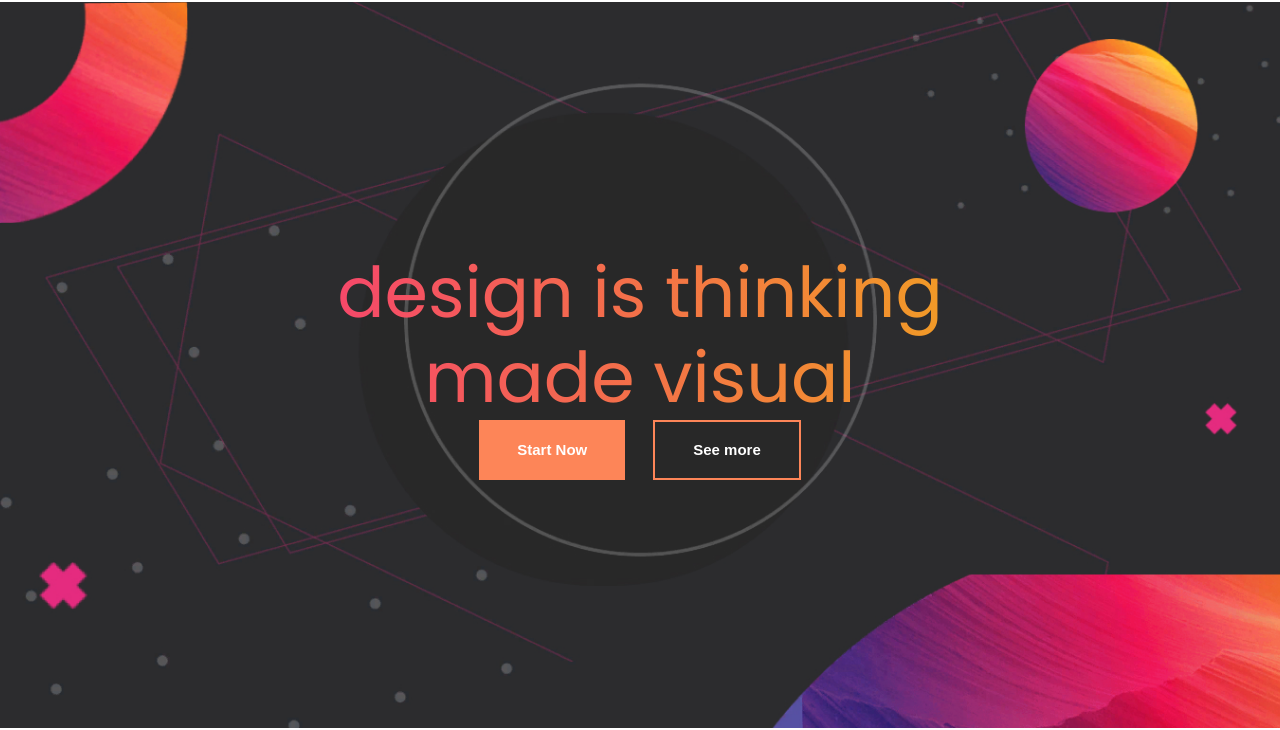
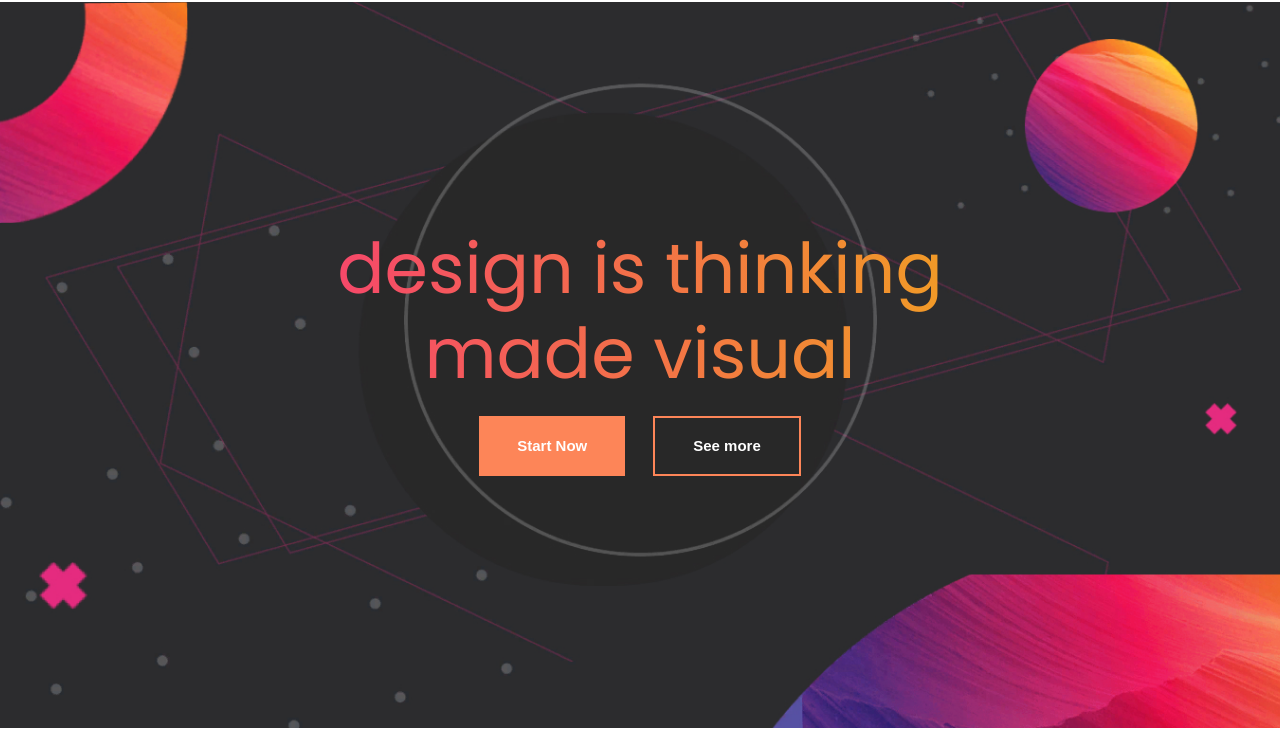
Before and after one commit to AnnTrue/first_work, a plain HTML site: page index.html in a window 1280 px wide. Shown: the part 72-802 px from the top of the page. Drawn offline with Linux system fonts and the light colour scheme.

Commit message:
changeBackgroundWay

```diff
--- a/styles/style.scss
+++ b/styles/style.scss
@@ -212,7 +212,7 @@ a {
     display: flex;
     align-items: center;
     justify-content: center;
-    background-image: url(/images/background3.jpg);
+    background-image: url(../images/background3.jpg);
     background-repeat: no-repeat;
     background-position: center;
     background-size: cover;
@@ -235,6 +235,9 @@ a {
         background-clip: text;
         -webkit-text-fill-color: transparent;
     }
+    &-content {
+        margin-top: -29px;
+    }
 }
 
 // .disign-title {
@@ -246,6 +249,7 @@ a {
     display: flex;
     justify-content: center;
     gap: 28px;
+    padding-top: 20px;
 }
 
 .button {
```
Also changed, not shown: styles/style.css, styles/style.min.css.
